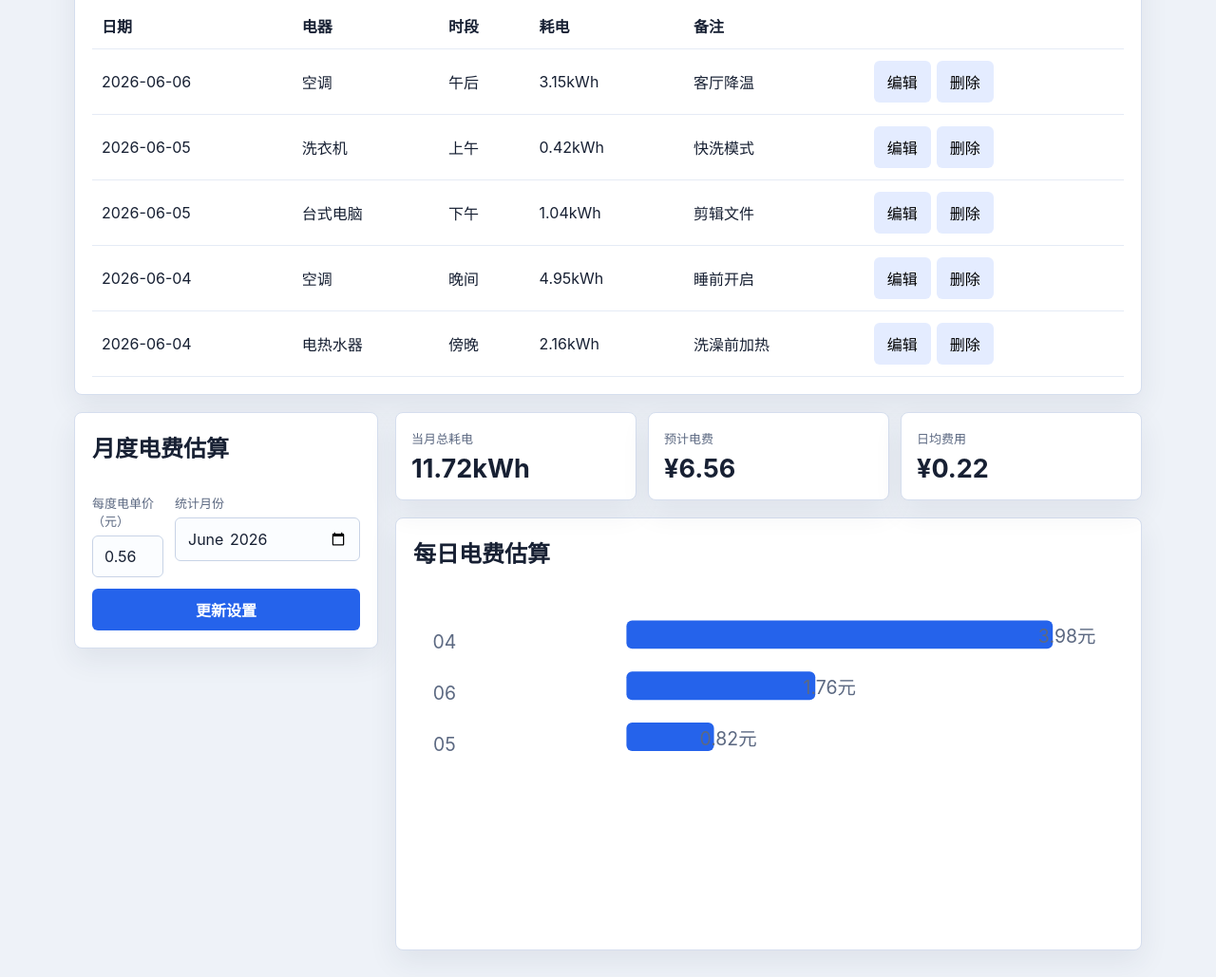
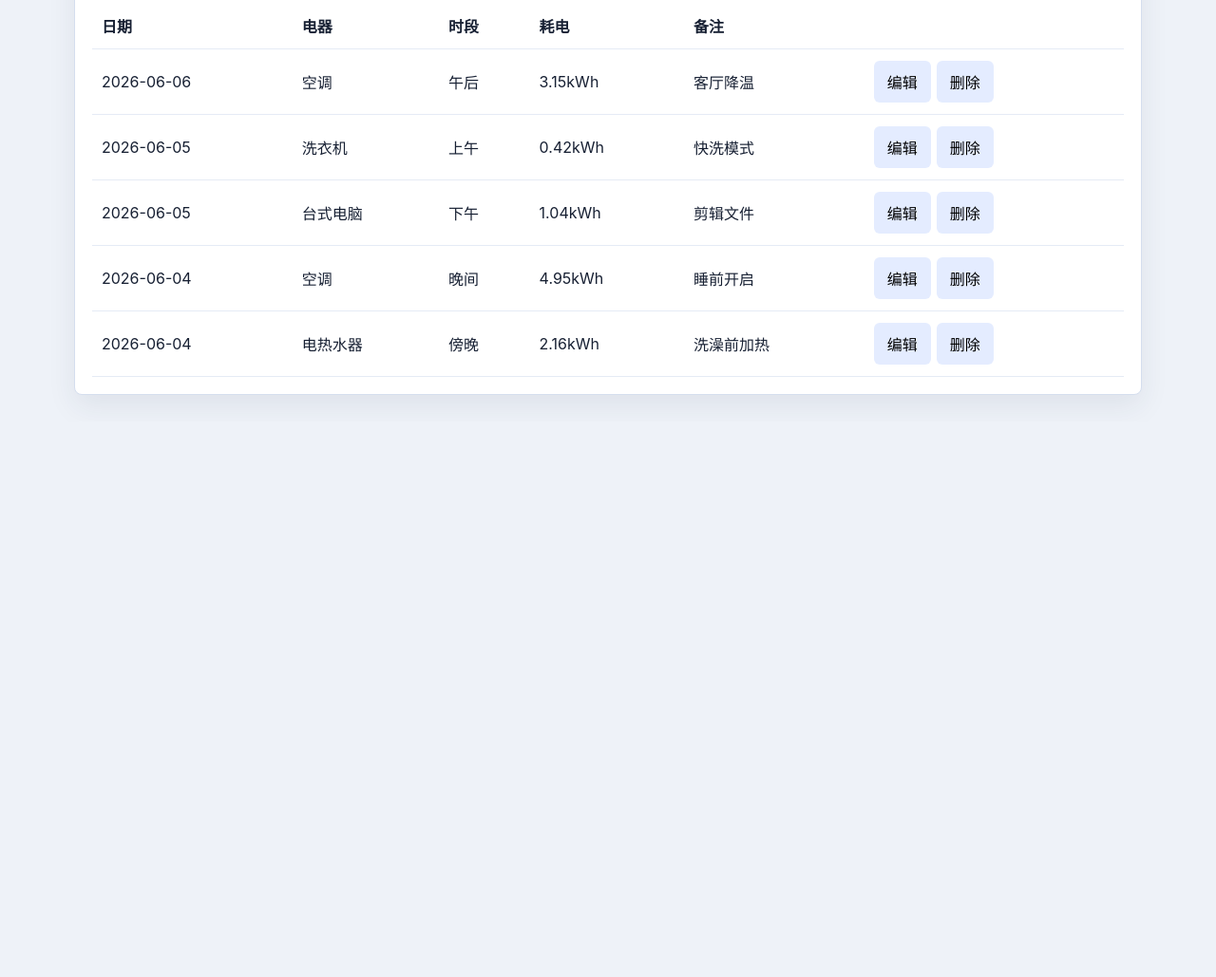
Before and after one commit to aliAjax/hxwl-13-b4146cd, a website built with Vite: page index.html in a window 1280 px wide. Shown: the part 1304-2333 px from the top of the page at 95% size. After the commit the page ends 1748 px from the top, so only its background shows below. Built offline with nearby package versions, Linux system fonts and the light colour scheme.

Commit message:
Remove monthly cost settings

```diff
--- a/src/main.js
+++ b/src/main.js
@@ -1,7 +1,6 @@
 import './styles.css';
 
 const key = 'hxwl-13-home-energy';
-const settingsKey = 'hxwl-13-price-settings';
 const seed = [
   { id: crypto.randomUUID(), appliance: '空调', date: '2026-06-04', slot: '晚间', hours: 5.5, watts: 900, note: '睡前开启' },
   { id: crypto.randomUUID(), appliance: '电热水器', date: '2026-06-04', slot: '傍晚', hours: 1.2, watts: 1800, note: '洗澡前加热' },
@@ -9,10 +8,8 @@ const seed = [
   { id: crypto.randomUUID(), appliance: '台式电脑', date: '2026-06-05', slot: '下午', hours: 4, watts: 260, note: '剪辑文件' },
   { id: crypto.randomUUID(), appliance: '空调', date: '2026-06-06', slot: '午后', hours: 3.5, watts: 900, note: '客厅降温' }
 ];
-const defaultSettings = { price: 0.56, month: new Date().toISOString().slice(0, 7) };
 
 let records = JSON.parse(localStorage.getItem(key) || 'null') || seed;
-let settings = JSON.parse(localStorage.getItem(settingsKey) || 'null') || defaultSettings;
 let editingId = null;
 
 document.querySelector('#app').innerHTML = `
@@ -60,37 +57,11 @@ document.querySelector('#app').innerHTML = `
       <div class="panelHead"><h2>记录列表</h2><input id="search" placeholder="搜索电器或备注" /></div>
       <div class="tableWrap"><table><thead><tr><th>日期</th><th>电器</th><th>时段</th><th>耗电</th><th>备注</th><th></th></tr></thead><tbody id="rows"></tbody></table></div>
     </section>
-
-    <section class="layout">
-      <form id="priceForm" class="panel">
-        <h2>月度电费估算</h2>
-        <div class="pair">
-          <div>
-            <label>每度电单价（元）</label>
-            <input name="price" type="number" min="0" step="0.01" placeholder="0.56" required />
-          </div>
-          <div>
-            <label>统计月份</label>
-            <input name="month" type="month" required />
-          </div>
-        </div>
-        <button class="primary">更新设置</button>
-      </form>
-
-      <div>
-        <section class="summary" id="priceSummary"></section>
-        <section class="panel">
-          <h2>每日电费估算</h2>
-          <div class="chart" id="dailyPriceChart"></div>
-        </section>
-      </div>
-    </section>
   </main>
 `;
 
 const form = document.querySelector('#form');
 const search = document.querySelector('#search');
-const priceForm = document.querySelector('#priceForm');
 
 form.addEventListener('submit', (event) => {
   event.preventDefault();
@@ -108,19 +79,9 @@ document.querySelector('#sample').addEventListener('click', () => {
   save();
   render();
 });
-priceForm.addEventListener('submit', (event) => {
-  event.preventDefault();
-  const data = Object.fromEntries(new FormData(priceForm).entries());
-  settings = { price: Number(data.price), month: data.month };
-  saveSettings();
-  render();
-});
 
 function save() {
   localStorage.setItem(key, JSON.stringify(records));
-}
-function saveSettings() {
-  localStorage.setItem(settingsKey, JSON.stringify(settings));
 }
 
 function kwh(record) {
@@ -151,22 +112,6 @@ function render() {
       if (form.elements[name]) form.elements[name].value = value;
     });
   }));
-
-  priceForm.elements.price.value = settings.price;
-  priceForm.elements.month.value = settings.month;
-  const monthRecords = records.filter((record) => record.date.startsWith(settings.month));
-  const monthKwh = monthRecords.reduce((sum, record) => sum + kwh(record), 0);
-  const monthCost = monthKwh * settings.price;
-  const [year, month] = settings.month.split('-').map(Number);
-  const daysInMonth = new Date(year, month, 0).getDate();
-  const dailyCost = monthCost / daysInMonth;
-  document.querySelector('#priceSummary').innerHTML = [
-    ['当月总耗电', `${monthKwh.toFixed(2)}kWh`],
-    ['预计电费', `¥${monthCost.toFixed(2)}`],
-    ['日均费用', `¥${dailyCost.toFixed(2)}`]
-  ].map(([label, value]) => `<article><span>${label}</span><strong>${value}</strong></article>`).join('');
-  const dailyPriceData = groupSum(monthRecords, 'date').map((item) => ({ label: item.label.slice(8), value: item.value * settings.price }));
-  drawBars('#dailyPriceChart', dailyPriceData, '元');
 }
 
 function groupSum(data, field) {
--- a/src/styles.css
+++ b/src/styles.css
@@ -57,7 +57,6 @@ input, textarea, select {
   color: #172033;
 }
 textarea { min-height: 86px; resize: vertical; }
-label { display: block; margin-bottom: 6px; color: #5c6982; font-size: 13px; }
 
 .summary {
   display: grid;
```
